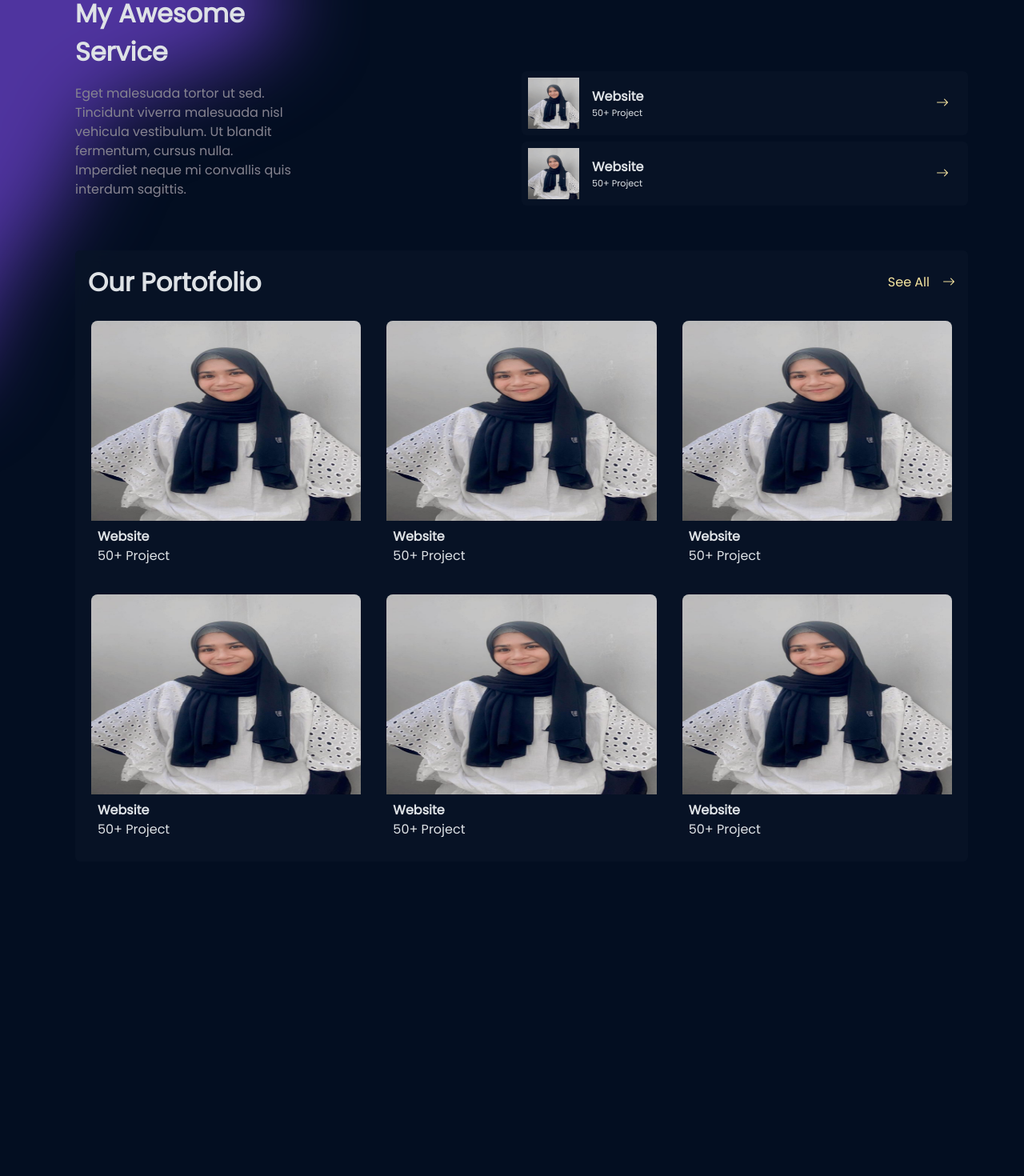
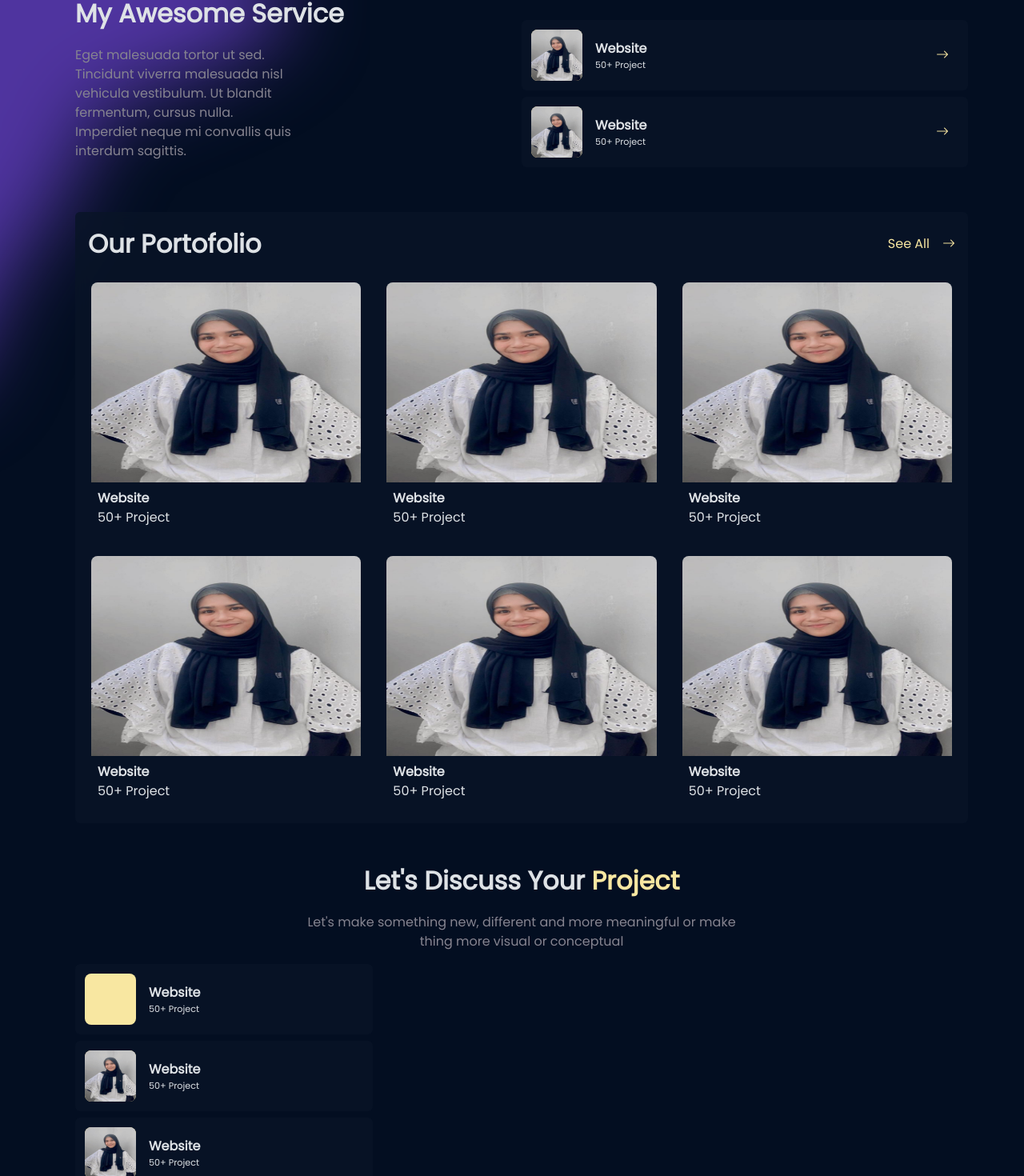
Before and after one commit to riskaamelia-wd/RiskaAmelia, a React (Vite) app: page / in a window 1280 px wide. Shown: the part 671-2141 px from the top of the page at 80% size. Built offline with nearby package versions, Linux system fonts and the light colour scheme.

Commit message:
add : contact section

```diff
--- /dev/null
+++ b/src/components/Contact.jsx
@@ -0,0 +1,37 @@
+import CardService from "../elements/CardService";
+import { useMediaQuery } from "../utils/MediaQueryHook";
+import test from '../assets/lia.jpeg'
+
+const Contact = () => {
+
+    const { fontSizeDesc } = useMediaQuery();
+    const fontSize = fontSizeDesc()
+    return(
+        <div className="mt-5">
+            <div className="text-center col-md-7 col-lg-6 col-10 m-auto">
+                <p className="fw-semibold fs-2 fs-md-1">Let's Discuss Your <span style={{color:'var(--warning)'}}>Project</span></p>
+                <p style={{fontSize:fontSize, color:'var(--secondary)'}}>Let's make something new, different and more meaningful or make thing more visual or conceptual</p>
+            </div>
+            <div>
+                <div className="col-4">
+                    <CardService
+                    // img={<i class="bi bi-telephone"></i>}
+                    title={'Website'}
+                    text={'50+ Project'}
+                    />
+                    <CardService
+                    img={test}
+                    title={'Website'}
+                    text={'50+ Project'}
+                    />
+                    <CardService
+                    img={test}
+                    title={'Website'}
+                    text={'50+ Project'}
+                    />
+                </div>
+            </div>
+        </div>
+    )
+}
+export default Contact
--- a/src/components/Service.jsx
+++ b/src/components/Service.jsx
@@ -8,7 +8,7 @@ const Service = () => {
     return(
         <div  className="d-flex flex-fill justify-content-between mt-5">
             <div className="col-lg-3 col-md-4 col-5">
-                <p className="fw-semibold fs-2 fs-md-1">My Awesome Service</p>
+                <p className="fw-semibold fs-2 fs-md-1 text-nowrap">My Awesome Service</p>
                 <p className="fw-light" style={{color:'var(--secondary)', fontSize: fontSize}}>Eget malesuada tortor ut sed. Tincidunt viverra malesuada nisl vehicula vestibulum. Ut blandit fermentum, cursus nulla. Imperdiet neque mi convallis quis interdum sagittis.</p>
             </div>
             <div className="col-md-6 col-6 justify-content-end flex-column d-flex">
@@ -21,11 +21,13 @@ const Service = () => {
                 img={test}
                 title={'Website'}
                 text={'50+ Project'}
+                className={"bi bi-arrow-right"}
                 />
                 <CardService
                 img={test}
                 title={'Website'}
                 text={'50+ Project'}
+                className={"bi bi-arrow-right"}
                 />
             </div>
         </div>
--- a/src/elements/CardService.jsx
+++ b/src/elements/CardService.jsx
@@ -1,25 +1,30 @@
 import { useMediaQuery } from "../utils/MediaQueryHook";
 
-const CardService = ({img, title, text}) => {
+const CardService = ({img, title, text, className}) => {
 
     const { fontSizeDesc } = useMediaQuery();
     const fontSize = fontSizeDesc()
 
     return(
-        <div className="transparan d-flex justify-content-between p-2 mb-2 gap-3 ">
-            <div className="d-flex">
-                <div className="col-2" style={{width:'4em', height:'4em'}}>
-                    <img style={{width:'100%',height:'100%'}}
-                    className="" src={img} alt={title} />
+        <div className="transparan d-flex justify-content-between p-2 mb-2 gap-3">
+            <div className="d-flex p-1">
+                <div className="col-2 rounded-3" style={{width:'4em', height:'4em', backgroundColor:'var(--warning)'}}>
+                    {
+                        img &&
+                        <img style={{width:'100%',height:'100%'}}
+                        className="rounded-3" src={img} alt={title} />
+                    }
                 </div>
                 <div className="ms-3 col- 9 d-flex justify-content-center flex-column ms-2 me-2">
                     <p className="m-0 fw-semibold">{title}</p>
                     <p className="m-0 fw-light" style={{fontSize:'0.7rem'}}>{text}</p>
                 </div>
             </div>
-            <div className=" d-flex align-items-center col-1 justify-content-end pe-3">
-                <i style={{color:'var(--warning)'}} className="bi bi-arrow-right"></i>
-            </div>
+            { className &&
+                <div className=" d-flex align-items-center col-1 justify-content-end pe-3">
+                    <i style={{color:'var(--warning)'}} className={className}></i>
+                </div>
+            }
         </div>
     )
 }
--- a/src/pages/Home.jsx
+++ b/src/pages/Home.jsx
@@ -6,6 +6,7 @@ import CardService from '../elements/CardService'
 import CardPortofolio from '../elements/CardPortofolio'
 import Service from '../components/Service'
 import Portfolio from '../components/Portfolio'
+import Contact from '../components/Contact'
 
 const Home = () => {
 
@@ -23,6 +24,7 @@ const Home = () => {
             <Jumbotorn/>
             <Service/>
             <Portfolio/>
+            <Contact/>
           </div>
         </div>
       </div>
```
